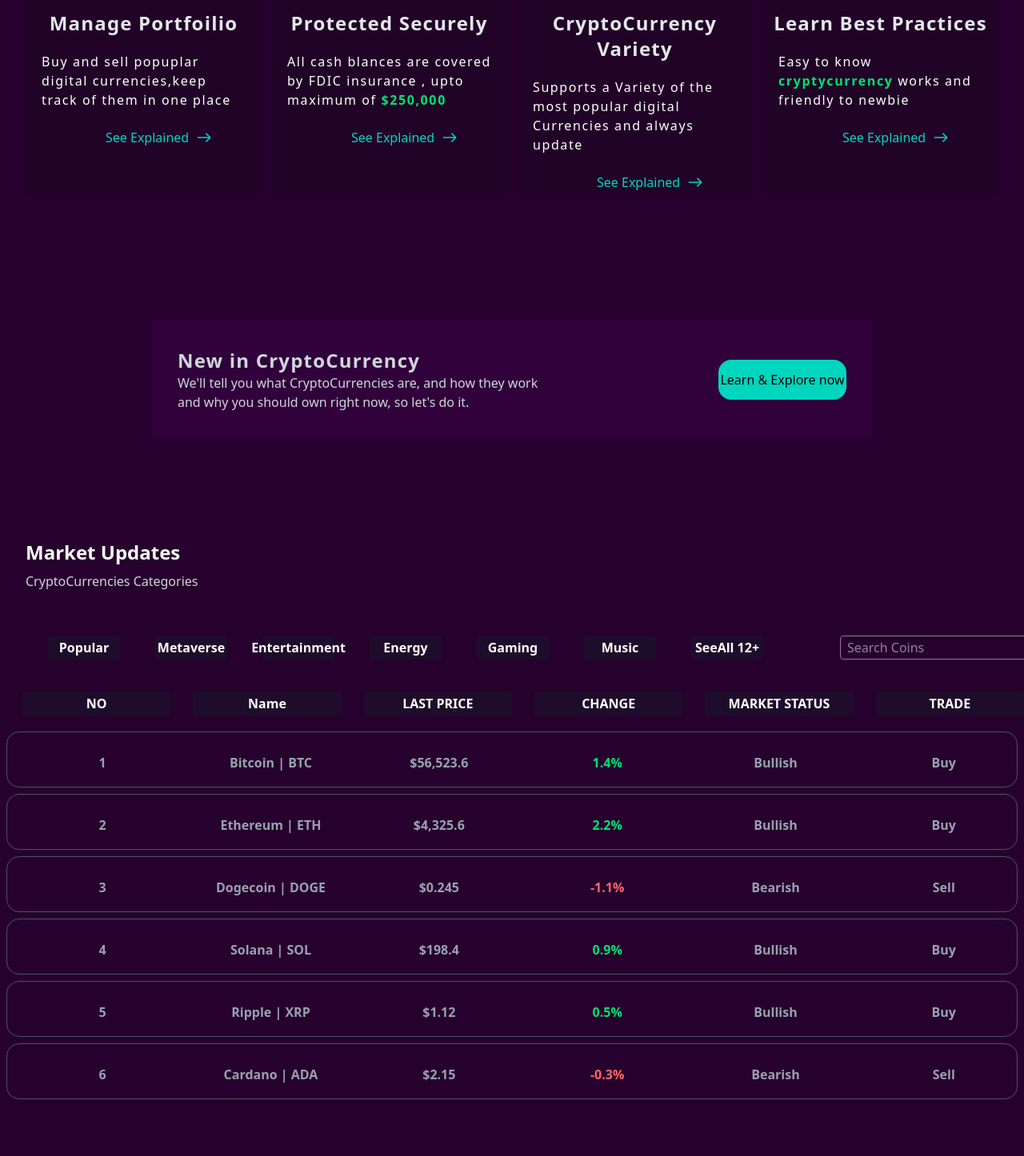
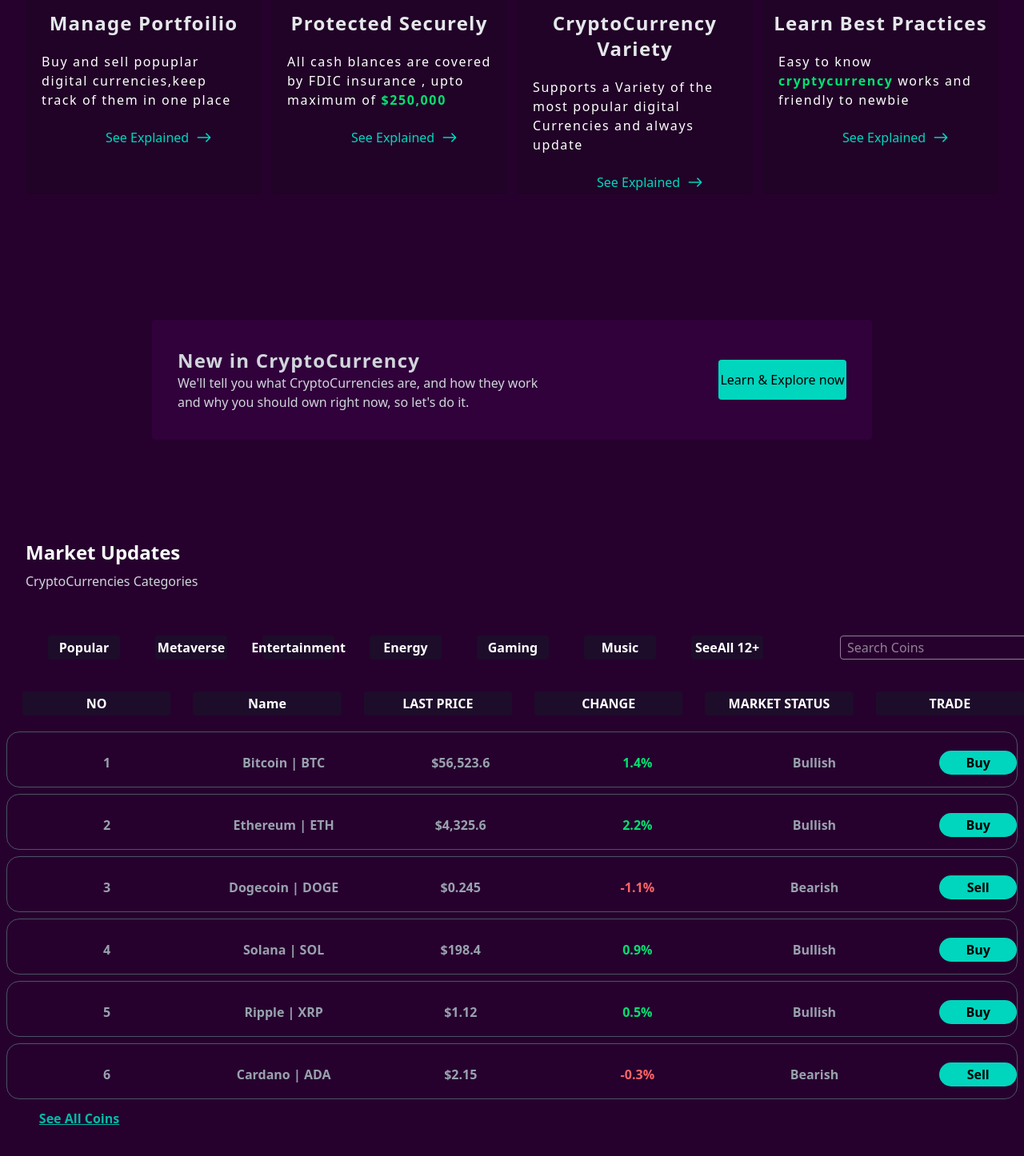
Before and after one commit to MohammadWaseem6/cryptocap, a React (Vite) app in the folder cryptocap/: page / in a window 1280 px wide. Shown: the part 1310-2756 px from the top of the page at 80% size. Built offline with nearby package versions, Linux system fonts and the light colour scheme.

Commit message:
categ. modified

```diff
--- a/cryptocap/src/pages/Categerioes.tsx
+++ b/cryptocap/src/pages/Categerioes.tsx
@@ -69,9 +69,10 @@
                             {item.change}%
                         </p>
                         <p className="ml-7 mt-2 w-[200px] h-[30px] flex items-center justify-center ">{item.marketStatus}</p>
-                        <p className="ml-7 mt-2 w-[200px] h-[30px] flex items-center justify-center ">{item.trade}</p>
+                        <p className="ml-15 mt-2 h-[30px] flex items-center justify-center bg-teal-400 w-[100px]  rounded-2xl text-black hover:bg-black hover:text-white cursor-pointer">{item.trade}</p>
                     </div>
                 ))}
+                <p className='text-teal-500 font-bold   w-[150px] h-[40px] items-center text-center rounded-2xl justify-items-center ml-6 mt-3 hover:text-red-500 cursor-pointer underline'>See All Coins</p>
             </div>
         </div>
     );
--- a/cryptocap/src/pages/Explore.tsx
+++ b/cryptocap/src/pages/Explore.tsx
@@ -15,7 +15,7 @@
           </p>
         </div>
 
-        <button className='bg-teal-400 w-[160px] h-[50px] rounded-2xl'>
+        <button className='bg-teal-400 w-[160px] h-[50px] rounded-sm'>
           Learn & Explore now
         </button>
 
--- a/cryptocap/src/pages/Navbar.tsx
+++ b/cryptocap/src/pages/Navbar.tsx
@@ -146,6 +146,8 @@
             </motion.div>
           ))}
         </div>
+
+
       </section>
     </div>
   );
```
